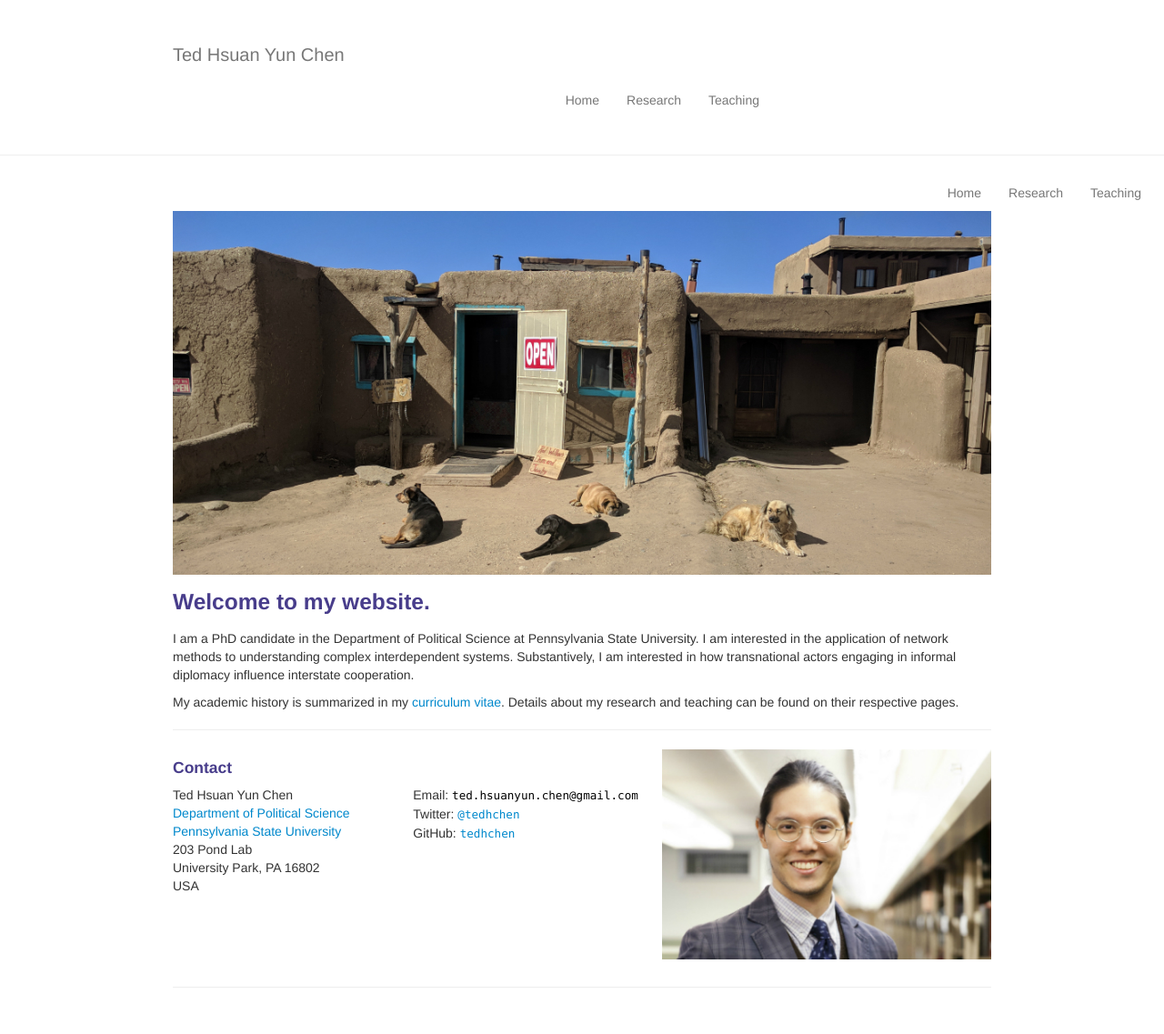
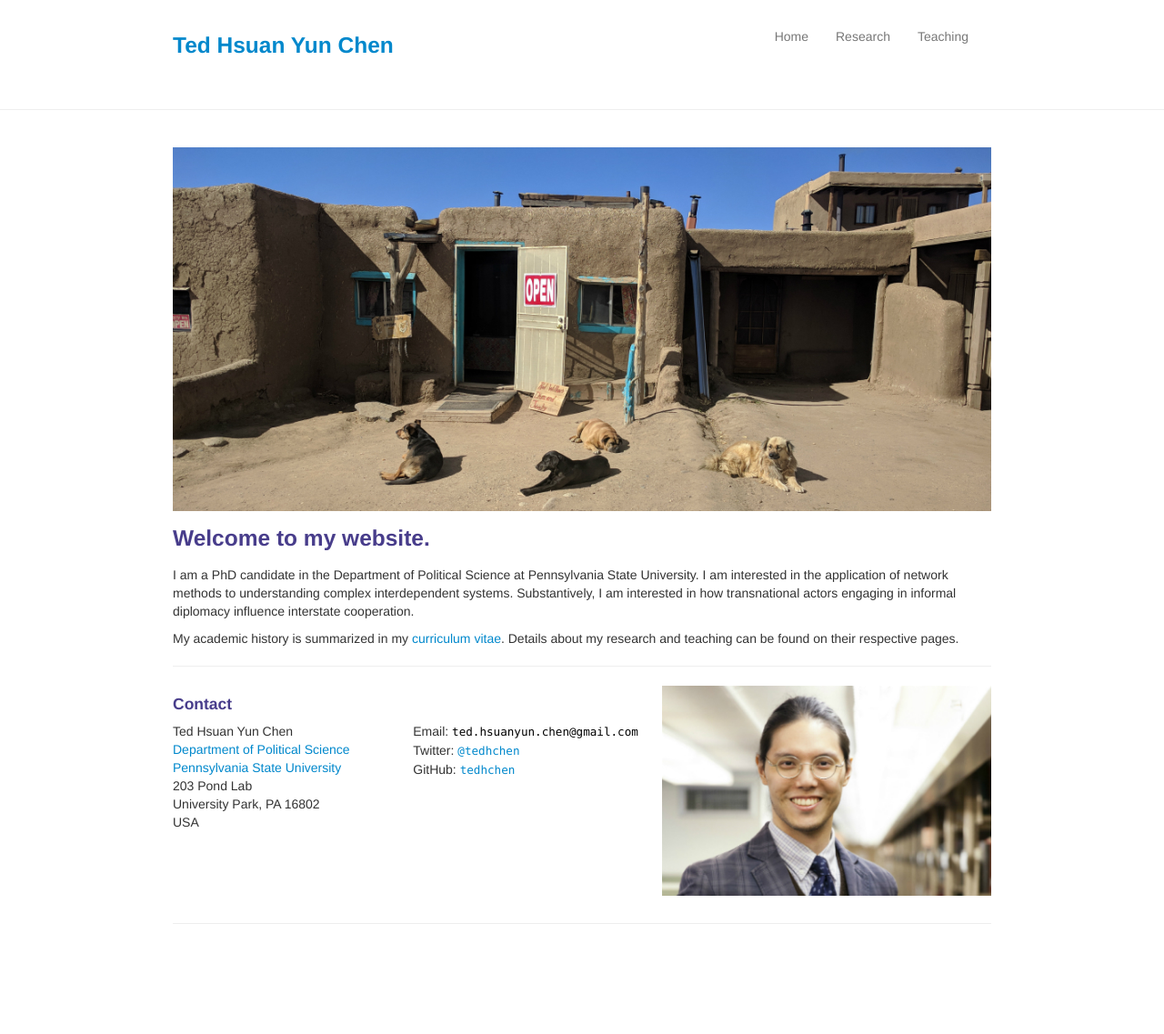
Before and after one commit to tedhchen/tedhchen.github.io, a Jekyll site: the page built from index.md, in a window 1280 px wide. Shown: the whole page at 91% size. Built offline with Jekyll 4.4.1, drawn with Linux system fonts in a browser that asks for light colours; after the commit the page ends 1067 px from its top, so only the background shows below that.

Commit message:
adjusted header

```diff
--- a/_includes/themes/twitter/default.html
+++ b/_includes/themes/twitter/default.html
@@ -33,9 +33,9 @@
   <body>
 	<div class="navbar">
 	<div class="container-narrow">
-	<div class="row">
+	<div class="row-fluid">
 		<div class="span5">
-			<h3><a class="brand" href="{{ HOME_PATH }}">{{ site.title }}</a></h3>
+			<h3><a href="{{ HOME_PATH }}">{{ site.title }}</a></h3>
 		</div>
 		<div class="span7">
          <ul class="nav">
@@ -49,13 +49,6 @@
 	</div>
 	<hr>
 
-<nav class="navbar navbar-light" style="background-color: #e3f2fd;">
-   <ul class="nav">
-             <li><a href="{{ BASE_PATH }}/index.html">Home</a></li>
-             <li><a href="{{ BASE_PATH }}/pages/research.html">Research</a></li>
-             <li><a href="{{ BASE_PATH }}/pages/teaching.html">Teaching</a></li>
-         </ul>
-</nav>
 
     <div class="container-narrow">
 
```
